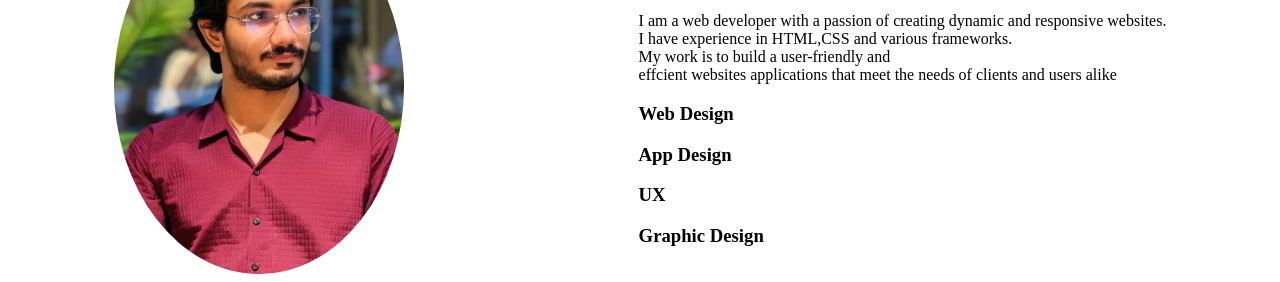
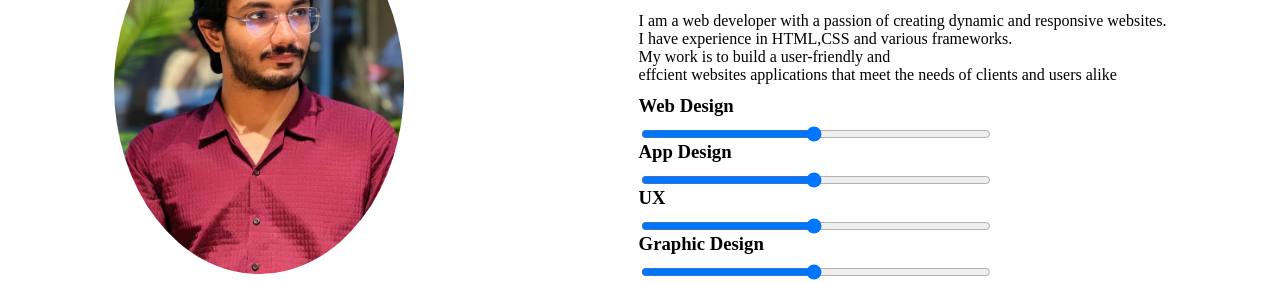
Before and after one commit to Usmanmuneer09/portfolio-, a plain HTML site: page index.html in a window 1280 px wide. Shown: the part 686-968 px from the top of the page. Drawn offline with Linux system fonts and the light colour scheme.

Commit message:
add range bar

```diff
--- a/index.html
+++ b/index.html
@@ -49,10 +49,14 @@
         <div class="detail">
             <h2 class="about-me">About me</h2>
             <p class="para">I am a web developer with a passion of creating dynamic and responsive websites. <br>I have experience in HTML,CSS and various frameworks. <br>My work is to build a user-friendly and <br> effcient websites applications that meet the needs of clients and users alike</p>
-            <h3>Web Design</h3>
-            <h3>App Design</h3>
-            <h3>UX</h3>
-            <h3>Graphic Design</h3>
+            <h3 style="margin-bottom: 7px; margin-top: -5px;">Web Design</h3>
+            <input style="width: 350px;" type="range" min="1" max="100" value="50">
+            <h3 style="margin-bottom: 7px; margin-top: -5px;">App Design</h3>
+            <input style="width: 350px;" type="range" min="1" max="100" value="50">
+            <h3 style="margin-bottom: 7px; margin-top: -5px;">UX</h3>
+            <input style="width: 350px;" type="range" min="1" max="100" value="50">
+            <h3 style="margin-bottom: 7px; margin-top: -5px;">Graphic Design</h3>
+            <input style="width: 350px;" type="range" min="1" max="100" value="50">
         </div>
     </div>
     <div class="service">
@@ -148,5 +152,6 @@
         <p>© 2023 Usman Munir. All rights reserved.</p>
     </footer>
 
+
 </body>
 </html>
```
